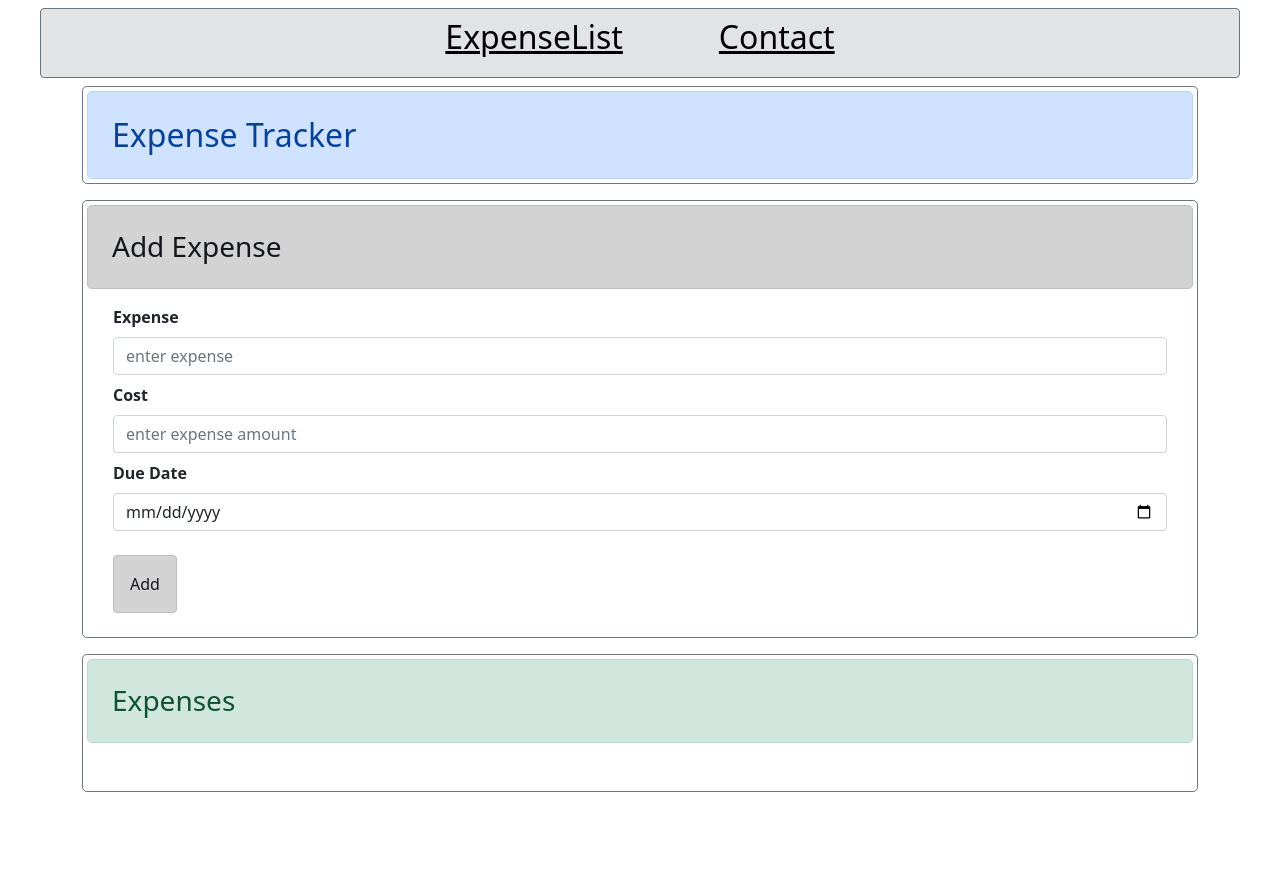
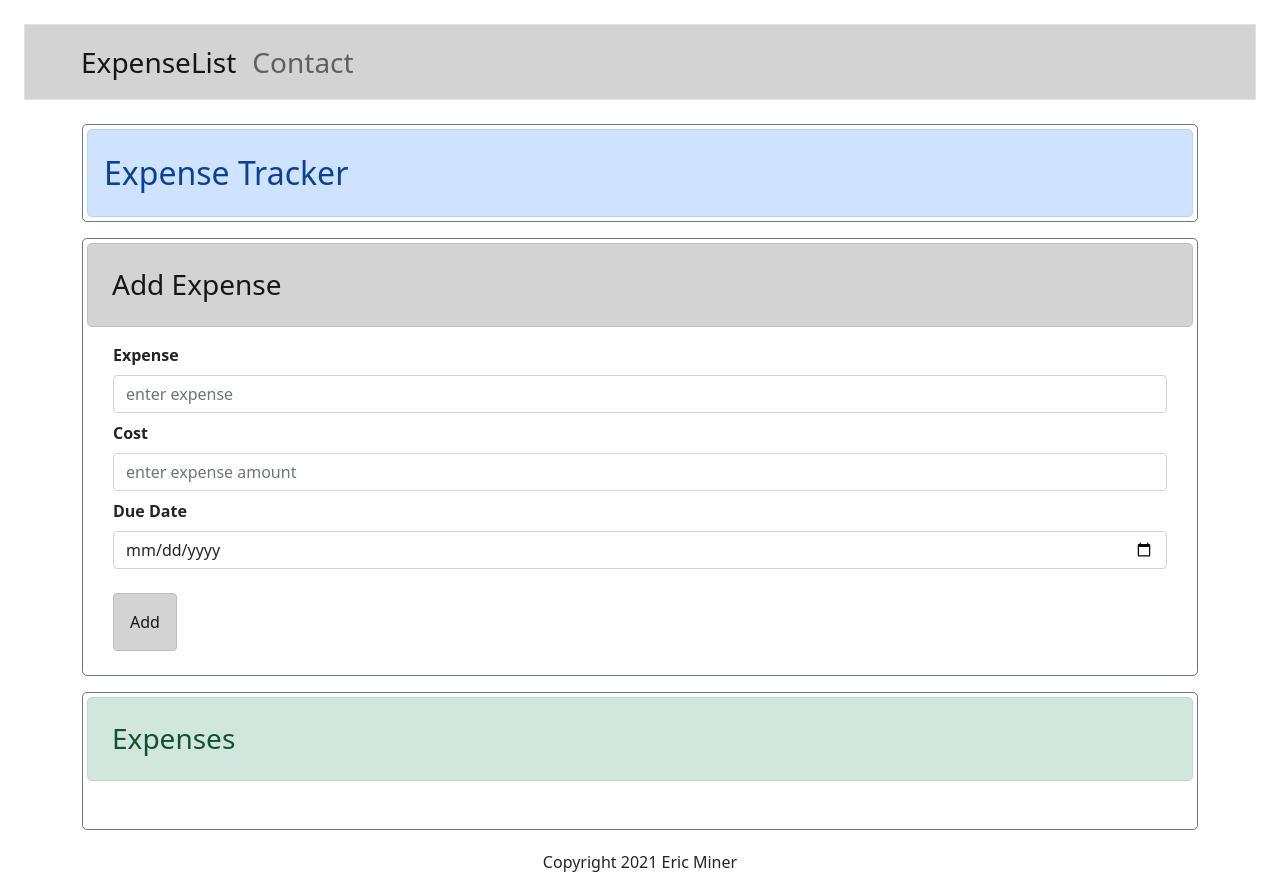
Before and after one commit to Eminer78/Expense-Tracker, a React (Create React App) app: page / in a window 1280 px wide. Before the commit the page ends 800 px from the top, so only its background shows below. Built offline with nearby package versions, Linux system fonts and the light colour scheme.

Commit message:
added navbar back

```diff
--- a/public/index.html
+++ b/public/index.html
@@ -21,6 +21,7 @@
       integrity="sha384-9aIt2nRpC12Uk9gS9baDl411NQApFmC26EwAOH8WgZl5MYYxFfc+NcPb1dKGj7Sk"
       crossorigin="anonymous"
     />
+    <link rel="stylesheet" href="" />
 
     <title>ExpenseTracker</title>
   </head>
--- a/src/App.css
+++ b/src/App.css
@@ -1,4 +1,6 @@
-.strikeThrough {
-  text-decoration: line-through;
-  color: red;
+.footer-custom {
+  padding: 10px;
+  margin: 10px;
+  text-align: center;
+  color: navyblue;
 }
--- a/src/App.js
+++ b/src/App.js
@@ -3,28 +3,65 @@ import ExpenseList from "./components/ExpenseList";
 import Contact from "./components/Contact";
 import "bootstrap/dist/css/bootstrap.min.css";
 import "./App.css";
-import { BrowserRouter as Router, Route, Link } from "react-router-dom";
+import {
+  BrowserRouter as Router,
+  Route,
+  Link,
+  NavLink,
+} from "react-router-dom";
 
 const App = () => (
-  <Router>
-    <div className="mx-4">
-      <li className="d-flex justify-content-center align-items-center border border-secondary alert-secondary m-2 mx-3 pt-1 pb-3 rounded">
-        <span className="mx-4 px-4" style={{ fontSize: "2em" }}>
-          <Link to="/" style={{ color: "black" }}>
-            ExpenseList
-          </Link>
-        </span>
-        <span className="mx-4 px-4" style={{ fontSize: "2em" }}>
-          <Link to="/Contact" style={{ color: "black" }}>
-            Contact
-          </Link>
-        </span>
-      </li>
+  <>
+    <Router>
+      <nav
+        className="navbar navbar-expand-md navbar-light border border-rounded mx-4 my-4 pl-5"
+        style={{
+          fontSize: "1.75em",
+          backgroundColor: "lightgrey",
+        }}
+      >
+        <button
+          className="navbar-toggler d-lg-none mx-3"
+          type="button"
+          data-toggle="collapse"
+          data-target="#collapsibleNavId"
+          aria-controls="collapsibleNavId"
+          aria-expanded="false"
+          aria-label="Toggle navigation"
+        >
+          <span className="navbar-toggler-icon"></span>
+        </button>
+        <div className="collapse navbar-collapse" id="collapsibleNavId">
+          <ul className="navbar-nav mr-auto mt-2 mt-lg-0">
+            <li>
+              <NavLink
+                className="nav-link"
+                exact
+                to="/"
+                activeClassName="active"
+              >
+                ExpenseList
+              </NavLink>
+            </li>
+            <li className="nav-item">
+              <NavLink
+                className="nav-link"
+                exact
+                to="/Contact"
+                activeClassName="active"
+              >
+                Contact
+              </NavLink>
+            </li>
+          </ul>
+        </div>
+      </nav>
 
       <Route exact path="/" component={ExpenseList} />
       <Route path="/contact" component={Contact} />
-    </div>
-  </Router>
+    </Router>
+    <footer className="footer-custom">Copyright 2021 Eric Miner</footer>
+  </>
 );
 
 export default App;
--- a/src/components/Contact.js
+++ b/src/components/Contact.js
@@ -3,7 +3,8 @@ import React, { Component } from "react";
 export default class Contact extends Component {
   render() {
     return (
-      <div className="border border-secondary rounded-3 alert-primary mx-3">
+      <div className="container">
+        <div className="border border-secondary rounded-3 alert-primary ">
           <div className="row mx-4 px-4">
             <h3 className="d-flex justify-content-center align-items-center">
               Contact Info
@@ -77,6 +78,7 @@ export default class Contact extends Component {
             </form>
           </div>
         </div>
+      </div>
     );
   }
 }
--- a/src/components/ExpenseList.js
+++ b/src/components/ExpenseList.js
@@ -45,7 +45,7 @@ export default class ExpenseList extends Component {
       <div className="container">
         <div className="border border-secondary rounded-3 ">
           <h1
-            className="alert alert-primary rounded-3 m-1 py-4 px-4"
+            className="alert alert-primary rounded-3 m-1 py-4 px-3"
             style={{ fontSize: "2em" }}
           >
             Expense Tracker
```
Lines whose indentation alone changed are shown as unchanged.
